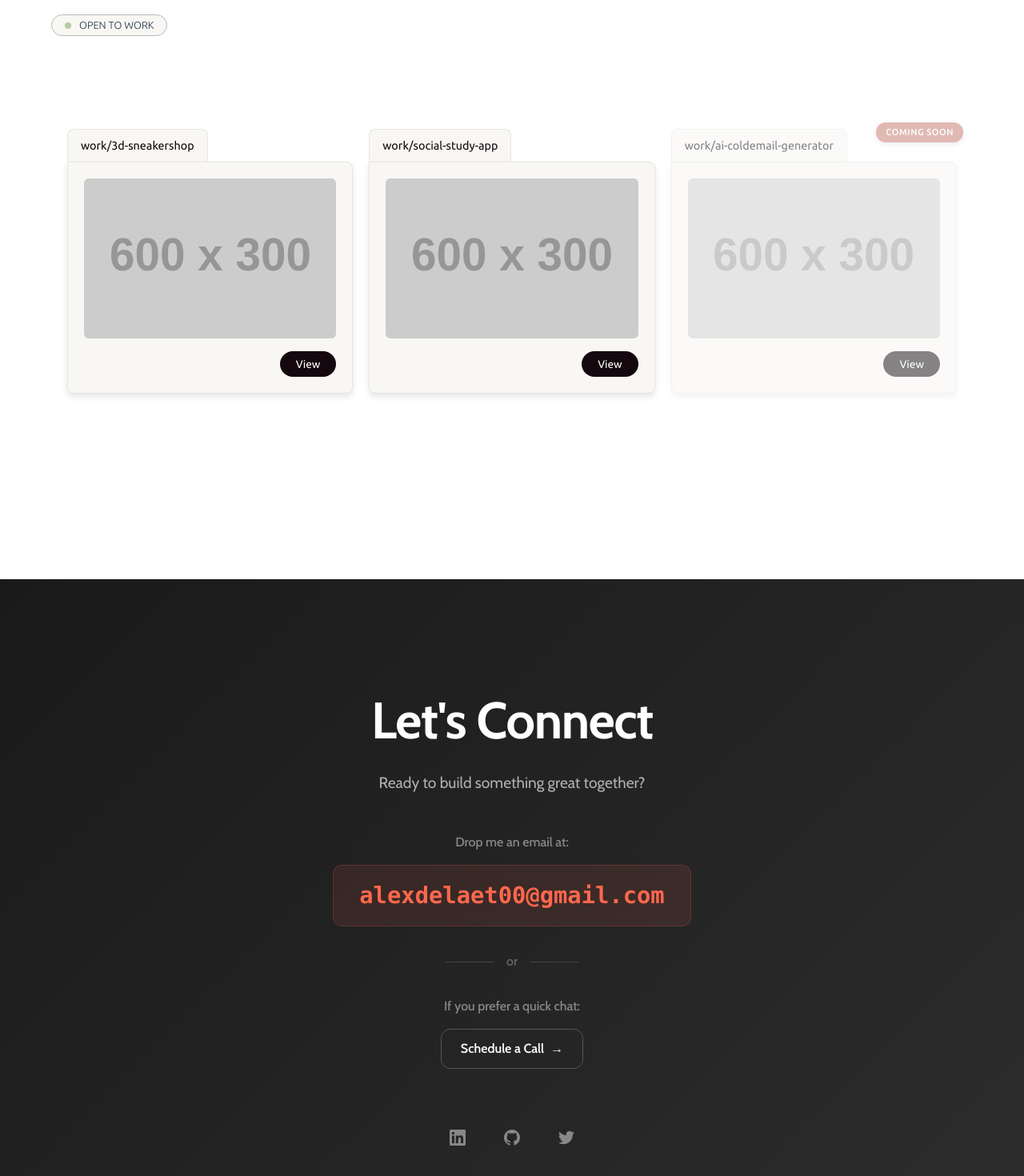
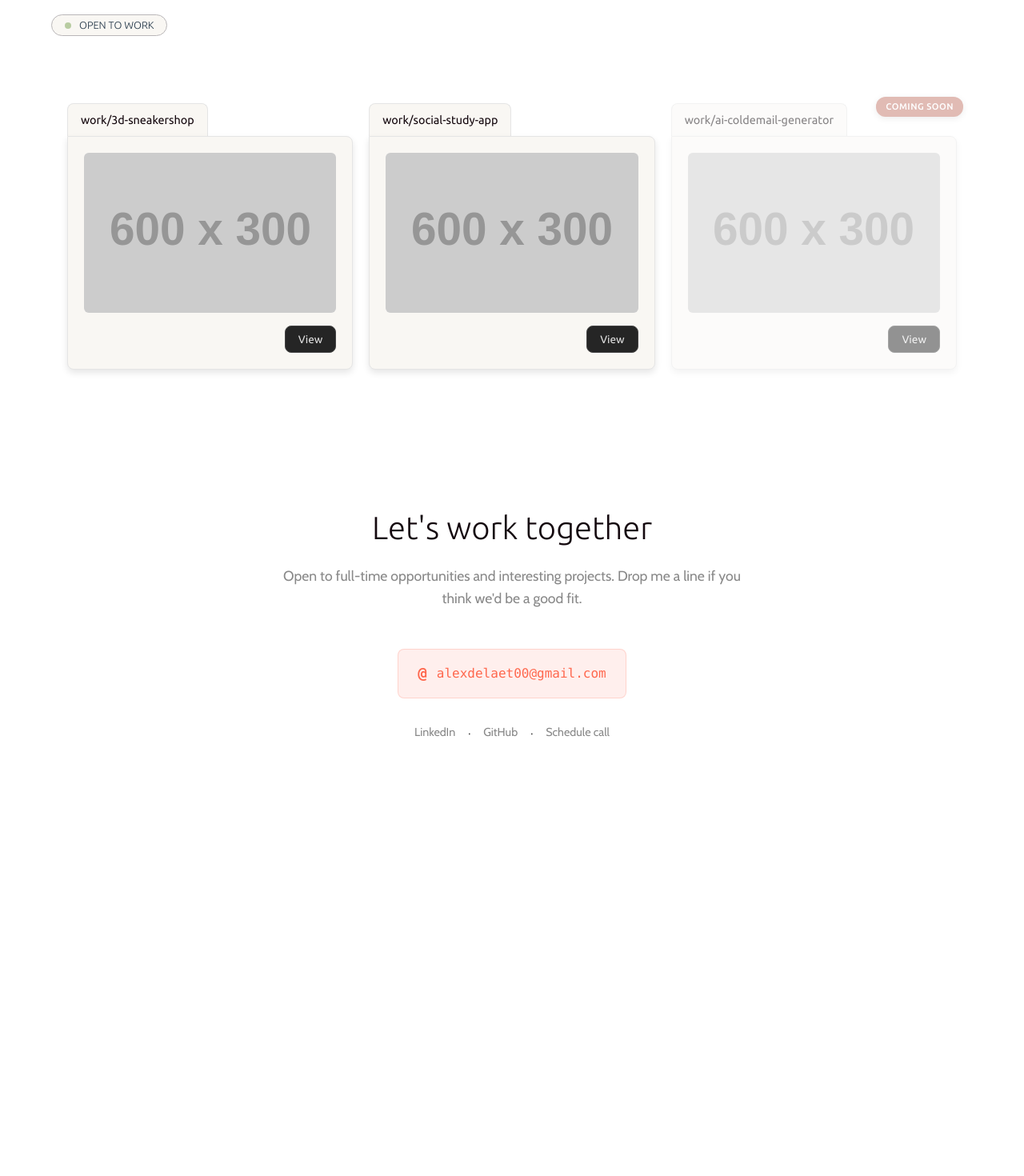
Before and after one commit to atoolate/portfolio-rebuild, a Vue app: page / in a window 1280 px wide. Shown: the part 356-1826 px from the top of the page at 80% size. After the commit the page ends 1347 px from the top, so only its background shows below. Built offline with nearby package versions, Linux system fonts and the light colour scheme.

Commit message:
feat: update Contact component with new content and styling for improved engagement

```diff
--- a/src/components/Contact.vue
+++ b/src/components/Contact.vue
@@ -1,45 +1,30 @@
 <template>
   <section class="contact-section">
     <div class="contact-content">
-      <h2 class="contact-title">Let's Connect</h2>
-      <p class="contact-subtitle">Ready to build something great together?</p>
+      <h2>Let's work together</h2>
+      <p class="contact-description">
+        Open to full-time opportunities and interesting projects.
+        Drop me a line if you think we'd be a good fit.
+      </p>
 
-      <div class="contact-methods">
-        <div class="email-section">
-          <span class="contact-label">Drop me an email at:</span>
-          <a href="mailto:alexdelaet00@gmail.com" class="email-link">
-            alexdelaet00@gmail.com
-          </a>
-        </div>
-
-        <div class="divider">
-          <span>or</span>
-        </div>
-
-        <div class="call-section">
-          <span class="contact-label">If you prefer a quick chat:</span>
-          <a href="#" class="schedule-button" @click="openCalendar">
-            Schedule a Call
-            <span class="arrow">→</span>
-          </a>
-        </div>
+      <div class="contact-action">
+        <a href="mailto:alexdelaet00@gmail.com" class="email-button">
+          <span class="email-icon">@</span>
+          alexdelaet00@gmail.com
+        </a>
       </div>
 
-      <div class="social-links">
-        <a href="#" class="social-link" title="LinkedIn">
-          <svg width="20" height="20" viewBox="0 0 24 24" fill="currentColor">
-            <path d="M20.447 20.452h-3.554v-5.569c0-1.328-.027-3.037-1.852-3.037-1.853 0-2.136 1.445-2.136 2.939v5.667H9.351V9h3.414v1.561h.046c.477-.9 1.637-1.85 3.37-1.85 3.601 0 4.267 2.37 4.267 5.455v6.286zM5.337 7.433c-1.144 0-2.063-.926-2.063-2.065 0-1.138.92-2.063 2.063-2.063 1.14 0 2.064.925 2.064 2.063 0 1.139-.925 2.065-2.064 2.065zm1.782 13.019H3.555V9h3.564v11.452zM22.225 0H1.771C.792 0 0 .774 0 1.729v20.542C0 23.227.792 24 1.771 24h20.451C23.2 24 24 23.227 24 22.271V1.729C24 .774 23.2 0 22.222 0h.003z"/>
-          </svg>
+      <div class="contact-links">
+        <a href="https://www.linkedin.com/in/alex-de-laet/" target="_blank" class="contact-link">
+          LinkedIn
         </a>
-        <a href="#" class="social-link" title="GitHub">
-          <svg width="20" height="20" viewBox="0 0 24 24" fill="currentColor">
-            <path d="M12 0c-6.626 0-12 5.373-12 12 0 5.302 3.438 9.8 8.207 11.387.599.111.793-.261.793-.577v-2.234c-3.338.726-4.033-1.416-4.033-1.416-.546-1.387-1.333-1.756-1.333-1.756-1.089-.745.083-.729.083-.729 1.205.084 1.839 1.237 1.839 1.237 1.07 1.834 2.807 1.304 3.492.997.107-.775.418-1.305.762-1.604-2.665-.305-5.467-1.334-5.467-5.931 0-1.311.469-2.381 1.236-3.221-.124-.303-.535-1.524.117-3.176 0 0 1.008-.322 3.301 1.23.957-.266 1.983-.399 3.003-.404 1.02.005 2.047.138 3.006.404 2.291-1.552 3.297-1.23 3.297-1.23.653 1.653.242 2.874.118 3.176.77.84 1.235 1.911 1.235 3.221 0 4.609-2.807 5.624-5.479 5.921.43.372.823 1.102.823 2.222v3.293c0 .319.192.694.801.576 4.765-1.589 8.199-6.086 8.199-11.386 0-6.627-5.373-12-12-12z"/>
-          </svg>
+        <span class="separator">·</span>
+        <a href="https://github.com/atoolate" target="_blank" class="contact-link">
+          GitHub
         </a>
-        <a href="#" class="social-link" title="Twitter">
-          <svg width="20" height="20" viewBox="0 0 24 24" fill="currentColor">
-            <path d="M23.953 4.57a10 10 0 01-2.825.775 4.958 4.958 0 002.163-2.723c-.951.555-2.005.959-3.127 1.184a4.92 4.92 0 00-8.384 4.482C7.69 8.095 4.067 6.13 1.64 3.162a4.822 4.822 0 00-.666 2.475c0 1.71.87 3.213 2.188 4.096a4.904 4.904 0 01-2.228-.616v.06a4.923 4.923 0 003.946 4.827 4.996 4.996 0 01-2.212.085 4.936 4.936 0 004.604 3.417 9.867 9.867 0 01-6.102 2.105c-.39 0-.779-.023-1.17-.067a13.995 13.995 0 007.557 2.209c9.053 0 13.998-7.496 13.998-13.985 0-.21 0-.42-.015-.63A9.935 9.935 0 0024 4.59z"/>
-          </svg>
+        <span class="separator">·</span>
+        <a href="https://calendly.com/alexdelaet00/30min" target="_blank" class="contact-link">
+          Schedule call
         </a>
       </div>
     </div>
@@ -47,181 +32,109 @@
 </template>
 
 <script setup>
-const openCalendar = () => {
-  // Replace with your actual calendar booking link
-  window.open('https://calendly.com/alexdelaet', '_blank')
-}
+// No JavaScript needed for this minimal design
 </script>
 
 <style scoped>
 .contact-section {
-  background: linear-gradient(135deg, #1a1a1a 0%, #2d2d2d 100%);
-  padding: clamp(4rem, 10vw, 8rem) var(--container-padding);
-  margin-top: var(--section-spacing);
-  color: white;
-}
-
-.contact-content {
+  padding: var(--section-spacing) var(--container-padding);
   max-width: var(--container-max-width);
   margin: 0 auto;
   text-align: center;
 }
 
-.contact-title {
-  font-size: clamp(2.5rem, 6vw, 4rem);
-  font-weight: 700;
-  margin: 0 0 1rem 0;
-  font-family: var(--font-family-body);
-  letter-spacing: -0.02em;
+.contact-content {
+  max-width: 600px;
+  margin: 0 auto;
 }
 
-.contact-subtitle {
-  font-size: 1.2rem;
-  color: #b0b0b0;
-  margin: 0 0 3rem 0;
-  font-weight: 400;
+h2 {
+  font-size: 2.5rem;
+  font-weight: 300;
+  color: var(--text-color);
+  margin: 0 0 1rem 0;
+  font-family: 'Ubuntu', sans-serif;
 }
 
-.contact-methods {
-  display: flex;
-  flex-direction: column;
-  align-items: center;
-  gap: 2rem;
-  margin-bottom: 4rem;
+.contact-description {
+  font-size: 1.1rem;
+  color: #888;
+  line-height: 1.6;
+  margin: 0 0 3rem 0;
+  font-weight: 300;
 }
 
-.email-section,
-.call-section {
-  display: flex;
-  flex-direction: column;
-  align-items: center;
-  gap: 1rem;
+.contact-action {
+  margin-bottom: 2rem;
 }
 
-.contact-label {
-  font-size: 1rem;
-  color: #888;
-  font-weight: 500;
-}
-
-.email-link {
-  font-size: clamp(1.2rem, 3vw, 1.8rem);
+.email-button {
+  display: inline-flex;
+  align-items: center;
+  gap: 0.75rem;
+  padding: 1rem 1.5rem;
+  background: rgba(255, 103, 77, 0.1);
+  border: 1px solid rgba(255, 103, 77, 0.2);
+  border-radius: 8px;
   color: var(--primary-color);
   text-decoration: none;
-  font-weight: 600;
   font-family: 'SF Mono', 'Monaco', 'Inconsolata', 'Roboto Mono', monospace;
-  padding: 1rem 2rem;
-  background: rgba(255, 103, 77, 0.1);
-  border-radius: 12px;
-  border: 1px solid rgba(255, 103, 77, 0.2);
+  font-size: 1rem;
+  font-weight: 500;
   transition: all 0.3s ease;
 }
 
-.email-link:hover {
+.email-button:hover {
   background: rgba(255, 103, 77, 0.15);
   border-color: rgba(255, 103, 77, 0.4);
   transform: translateY(-2px);
-  box-shadow: 0 8px 24px rgba(255, 103, 77, 0.2);
 }
 
-.divider {
-  color: #666;
-  font-size: 1rem;
-  font-weight: 500;
-  position: relative;
+.email-icon {
+  color: var(--primary-color);
+  font-weight: 600;
+  font-size: 1.2rem;
 }
 
-.divider::before,
-.divider::after {
-  content: '';
-  position: absolute;
-  top: 50%;
-  width: 60px;
-  height: 1px;
-  background: #444;
+.contact-links {
+  display: flex;
+  justify-content: center;
+  align-items: center;
+  gap: 1rem;
+  flex-wrap: wrap;
 }
 
-.divider::before {
-  right: calc(100% + 1rem);
+.contact-link {
+  color: #888;
+  text-decoration: none;
+  font-size: 0.9rem;
+  font-weight: 400;
+  transition: color 0.3s ease;
 }
 
-.divider::after {
-  left: calc(100% + 1rem);
+.contact-link:hover {
+  color: var(--text-color);
 }
 
-.schedule-button {
-  background: transparent;
-  color: white;
-  border: 1px solid #555;
-  border-radius: 12px;
-  padding: 0.75rem 1.5rem;
-  font-size: 1rem;
-  font-weight: 600;
-  cursor: pointer;
-  transition: all 0.3s ease;
-  text-decoration: none;
-  display: inline-flex;
-  align-items: center;
-  gap: 0.5rem;
-  font-family: var(--font-family-body);
-}
-
-.schedule-button:hover {
-  border-color: white;
-  background: rgba(255, 255, 255, 0.05);
-  transform: translateY(-2px);
-}
-
-.schedule-button .arrow {
-  transition: transform 0.3s ease;
-}
-
-.schedule-button:hover .arrow {
-  transform: translateX(4px);
-}
-
-.social-links {
-  display: flex;
-  justify-content: center;
-  gap: 1.5rem;
-}
-
-.social-link {
-  color: #888;
-  text-decoration: none;
-  padding: 0.75rem;
-  border-radius: 8px;
-  transition: all 0.3s ease;
-  display: flex;
-  align-items: center;
-  justify-content: center;
-}
-
-.social-link:hover {
-  color: white;
-  background: rgba(255, 255, 255, 0.1);
-  transform: translateY(-2px);
+.separator {
+  color: #444;
+  font-size: 0.8rem;
 }
 
 /* Mobile responsiveness */
 @media (max-width: 768px) {
-  .contact-methods {
-    gap: 1.5rem;
-    margin-bottom: 3rem;
+  h2 {
+    font-size: 2rem;
   }
 
-  .email-link {
-    padding: 0.75rem 1.5rem;
-    font-size: 1.1rem;
+  .contact-description {
+    font-size: 1rem;
+    margin-bottom: 2rem;
   }
 
-  .divider::before,
-  .divider::after {
-    width: 40px;
-  }
-
-  .social-links {
-    gap: 1rem;
+  .email-button {
+    padding: 0.8rem 1.2rem;
+    font-size: 0.9rem;
   }
 }
 
@@ -230,18 +143,25 @@ const openCalendar = () => {
     padding: 3rem 1.5rem;
   }
 
-  .contact-methods {
-    gap: 1rem;
+  h2 {
+    font-size: 1.8rem;
   }
 
-  .email-link {
-    padding: 0.6rem 1.2rem;
-    font-size: 1rem;
+  .contact-description {
+    font-size: 0.95rem;
   }
 
-  .schedule-button {
-    padding: 0.6rem 1.2rem;
-    font-size: 0.9rem;
+  .email-button {
+    padding: 0.7rem 1rem;
+    font-size: 0.85rem;
+  }
+
+  .contact-links {
+    gap: 0.75rem;
+  }
+
+  .contact-link {
+    font-size: 0.85rem;
   }
 }
 </style>
--- a/src/components/Folder.vue
+++ b/src/components/Folder.vue
@@ -106,41 +106,47 @@ const navigateToWork = () => {
 }
 
 .view-button {
-  background-color: var(--text-color);
-  color: white;
-  border: none;
-  padding: 8px 20px;
-  border-radius: 20px;
+  background: rgba(26, 26, 26, 0.95);
+  color: #e0e0e0;
+  border: 1px solid #444;
+  border-radius: 8px;
+  padding: 8px 16px;
   font-family: 'Ubuntu', sans-serif;
   font-size: 0.85em;
   font-weight: 400;
   cursor: pointer;
-  transition: all 0.2s ease;
+  transition: all 0.3s ease;
   width: fit-content;
+  display: flex;
+  align-items: center;
+  justify-content: center;
+  backdrop-filter: blur(10px);
+  -webkit-backdrop-filter: blur(10px);
   overflow: hidden;
 }
 
 .view-button .arrow {
   opacity: 0;
-  transform: translateX(-5px);
+  transform: translateX(-10px);
   transition: all 0.2s ease;
-  display: inline-block;
+  color: var(--primary-color);
   width: 0;
+  margin-left: 0;
 }
 
 .view-button:hover {
-  background-color: var(--primary-color);
-  transform: translateY(-1px);
-  padding: 8px 24px;
+  background: rgba(26, 26, 26, 1);
+  border-color: var(--primary-color);
+  transform: translateY(-2px);
+  box-shadow: 0 8px 24px rgba(0, 0, 0, 0.15);
+  gap: 0.5rem;
 }
 
 .view-button:hover .arrow {
   opacity: 1;
   transform: translateX(0);
   width: auto;
-}
-.view-button:hover span {
-  padding-left: 5px;
+  margin-left: 0.25rem;
 }
 
 /* Coming Soon Styles */
--- a/src/components/Navbar.vue
+++ b/src/components/Navbar.vue
@@ -73,6 +73,38 @@ nav {
   width: auto;
   min-width: 0;
   flex-shrink: 0;
+}
+
+.navbar-cta button {
+  background: rgba(255, 103, 77, 0.1);
+  color: var(--primary-color);
+  border: 1px solid rgba(255, 103, 77, 0.2);
+  border-radius: 8px;
+  padding: 8px 16px;
+  font-family: 'Ubuntu', sans-serif;
+  font-size: 0.9em;
+  font-weight: 400;
+  cursor: pointer;
+  transition: all 0.3s ease;
+  display: flex;
+  align-items: center;
+  gap: 0.5em;
+  white-space: nowrap;
+}
+
+.navbar-cta button:hover {
+  background: rgba(255, 103, 77, 0.15);
+  border-color: rgba(255, 103, 77, 0.4);
+  transform: translateY(-1px);
+}
+
+.arrow {
+  transition: transform 0.2s ease;
+  color: var(--primary-color);
+}
+
+.navbar-cta button:hover .arrow {
+  transform: translateX(2px);
 }
 
 /* Responsive Breakpoints */
--- a/src/style.css
+++ b/src/style.css
@@ -20,7 +20,7 @@
   /* layout variables */
   --container-max-width: 1200px;
   --container-padding: clamp(1.5rem, 5vw, 4rem);
-  --section-spacing: clamp(2rem, 8vw, 6rem);
+  --section-spacing: clamp(2rem, 8vw, 4rem);
 
   font-synthesis: none;
   text-rendering: optimizeLegibility;
```
